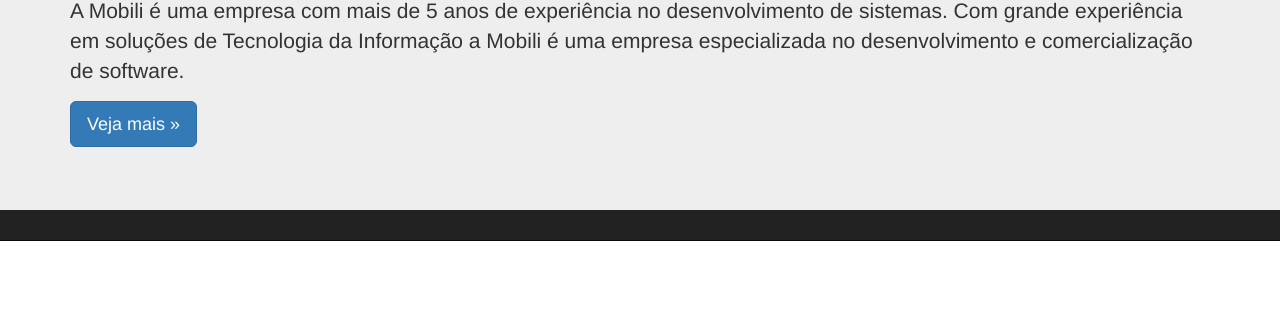
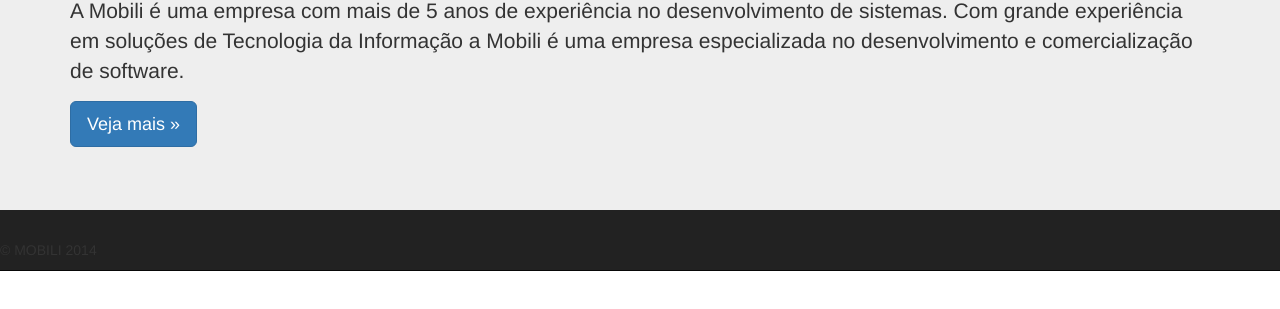
Before and after one commit to ErisvaldoFM/projeto-curso-git, a plain HTML site: page index.html in a window 1280 px wide. Shown: the part 301-610 px from the top of the page. Drawn offline with nearby package versions, Linux system fonts and the light colour scheme.

Commit message:
Adicionando estrutura

```diff
--- a/index.html
+++ b/index.html
@@ -59,6 +59,9 @@
       </div>
     </div>
 
+	  <footer>
+        <p>&copy; MOBILI 2014</p>
+      </footer>
 
 
 
```
